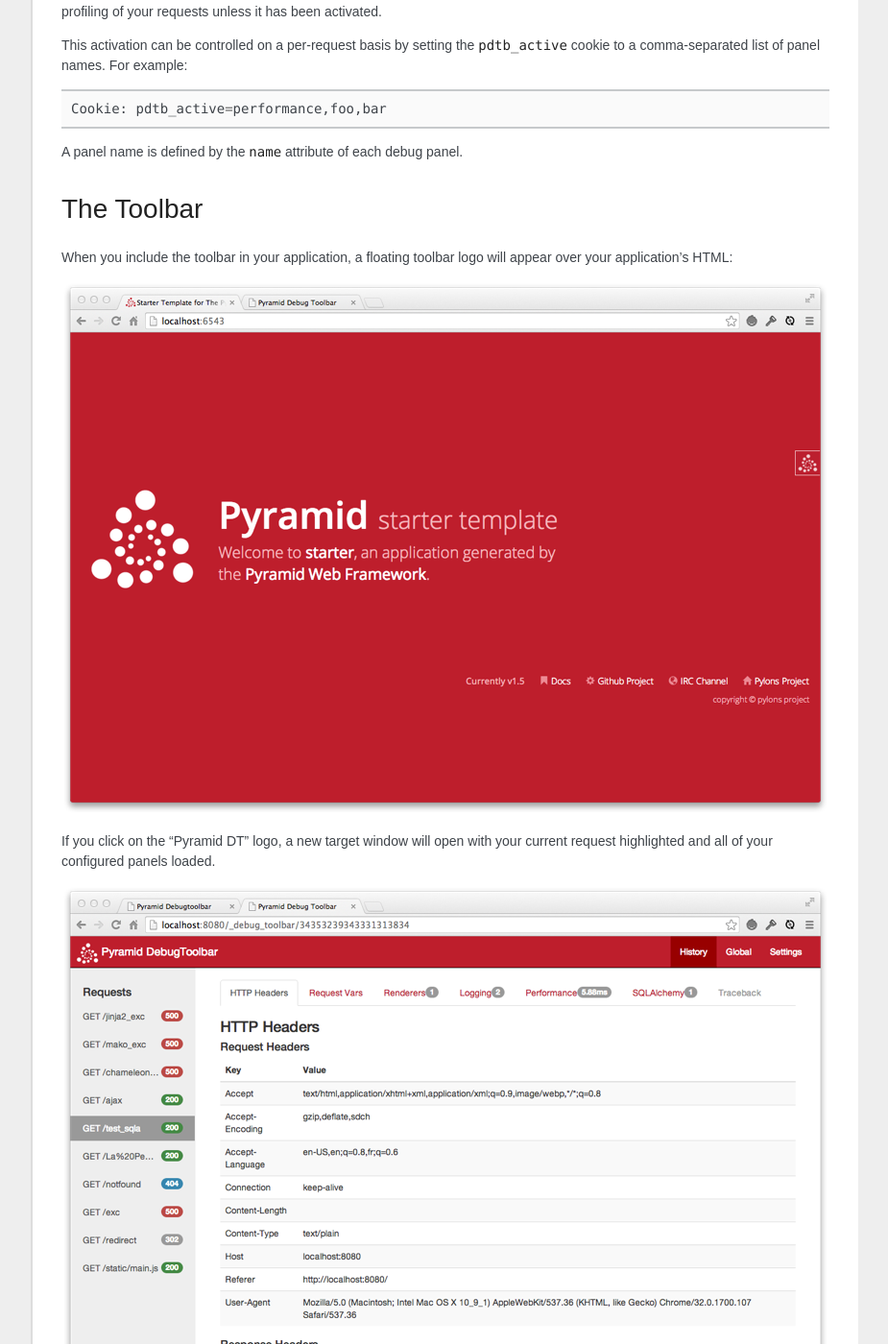
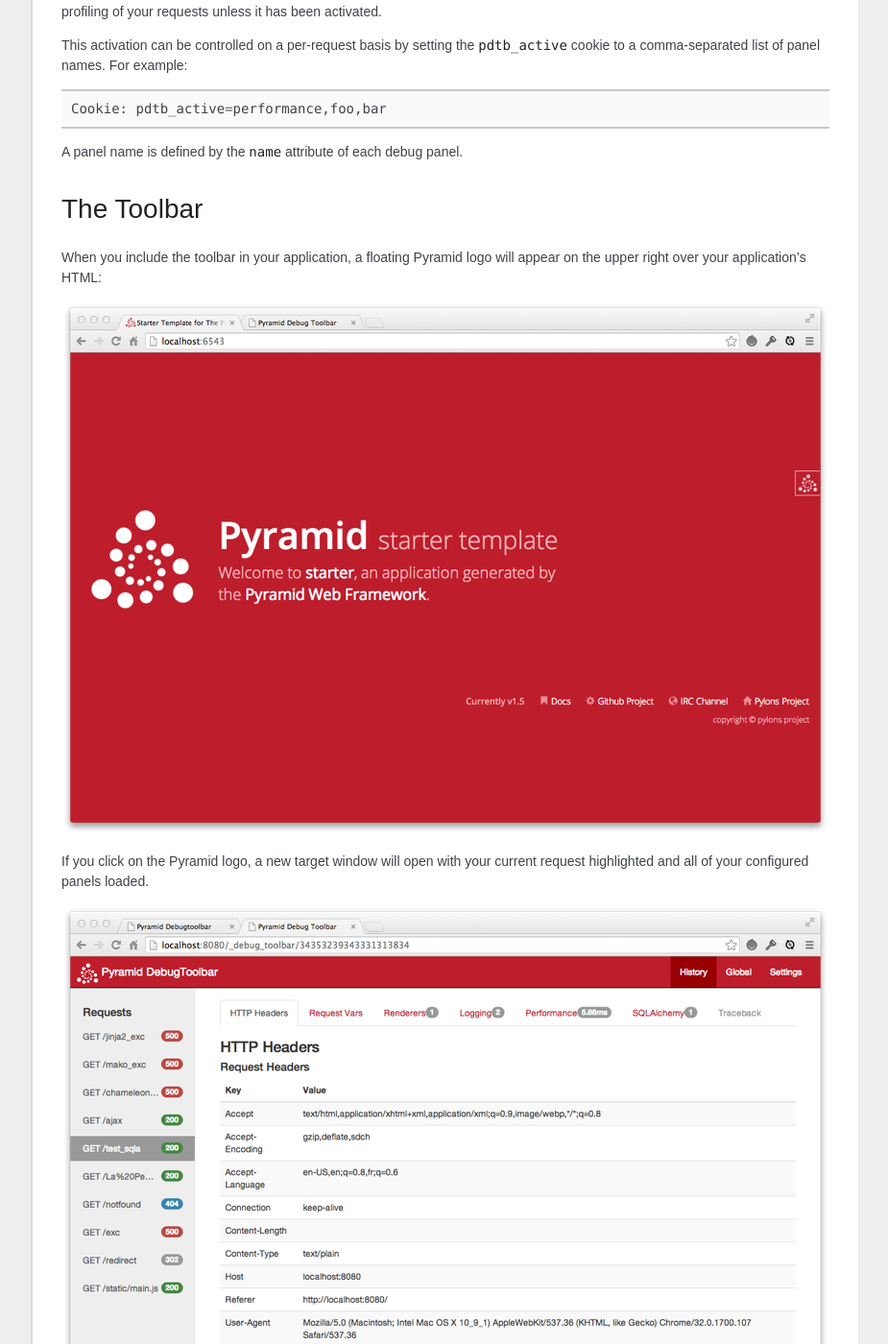
Before and after one commit to Pylons/pyramid_debugtoolbar, a Sphinx documentation site: the page built from docs/index.rst, in a window 1280 px wide and 1400 px high, scrolled down 5187 px. Shown: the whole window at 96% size, without its empty margins (198-1123 px from the left). Built offline with Sphinx 7.4.7, drawn with Linux system fonts in a browser that asks for light colours; some web fonts are replaced.

Commit message:
Update text to match screenshots

```diff
--- a/docs/index.rst
+++ b/docs/index.rst
@@ -331,13 +331,13 @@
 The Toolbar
 -----------
 
-When you include the toolbar in your application, a floating toolbar logo
-will appear over your application's HTML:
+When you include the toolbar in your application, a floating Pyramid logo
+will appear on the upper right over your application's HTML:
 
 .. image:: toolbar-closed.png
 
-If you click on the "Pyramid DT" logo, a new target window will open with
-your current request highlighted and all of your configured panels loaded.
+If you click on the Pyramid logo, a new target window will open with your
+current request highlighted and all of your configured panels loaded.
 
 .. image:: toolbar-open.png
 
```
